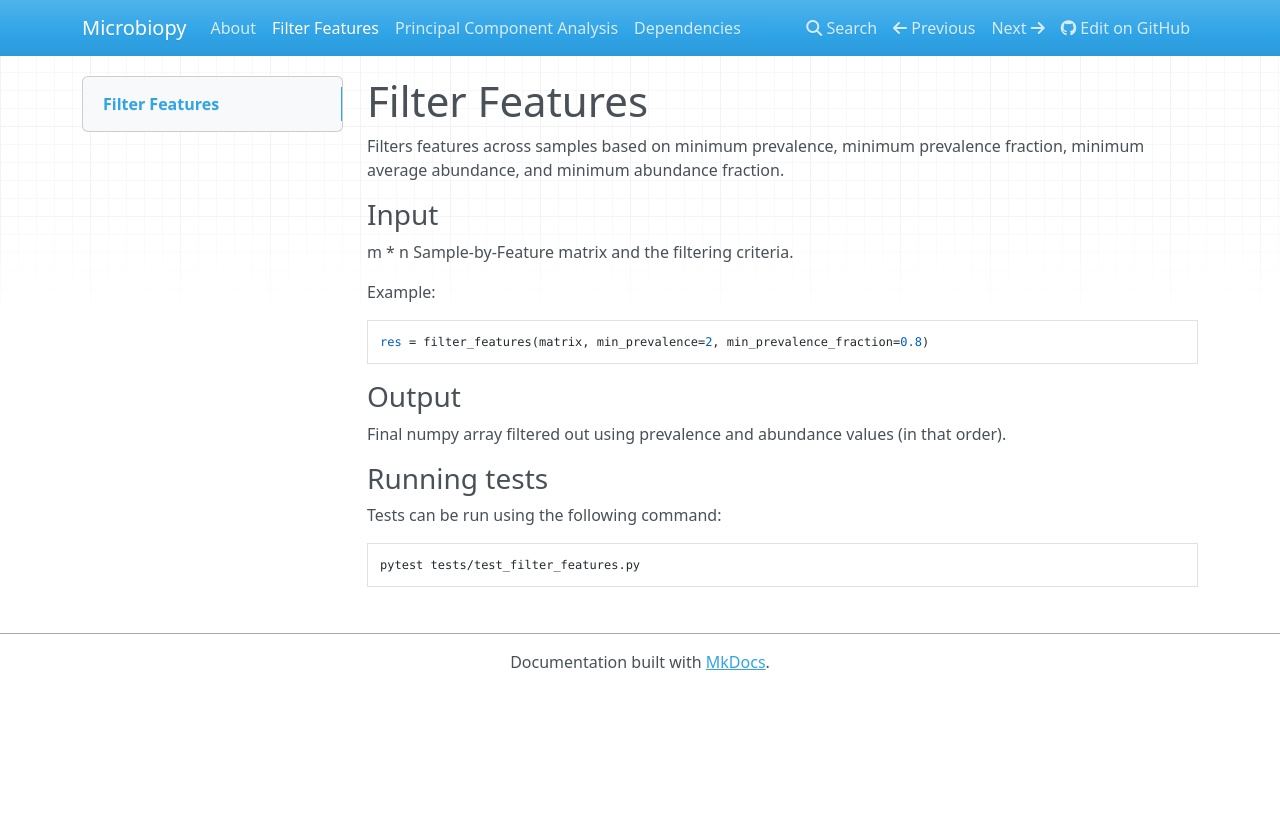
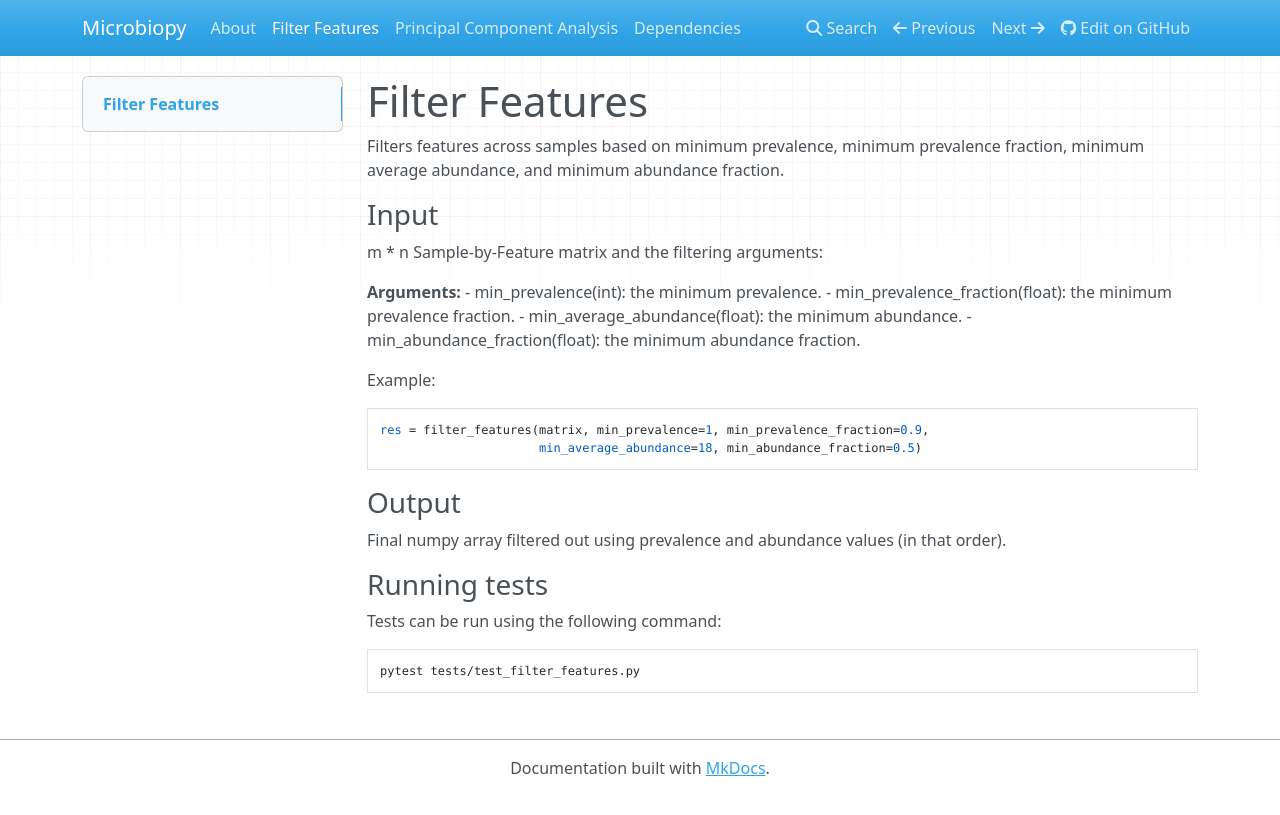
Before and after one commit to BigDataBiology/microbiopy, an MkDocs documentation site: the page built from docs/ff.md, in a window 1280 px wide. Shown: the top 815 px of the page. Built offline with MkDocs 1.6.1, drawn with Linux system fonts in a browser that asks for light colours; nearby versions of some CDN libraries.

Commit message:
Updated documentation and docstrings

````diff
--- a/docs/ff.md
+++ b/docs/ff.md
@@ -4,12 +4,20 @@ Filters features across samples based on minimum prevalence, minimum prevalence
 
 ### Input
 
-m * n Sample-by-Feature matrix and the filtering criteria.
+m * n Sample-by-Feature matrix and the filtering arguments:
+
+**Arguments:**
+- min_prevalence(int): the minimum prevalence.
+- min_prevalence_fraction(float): the minimum prevalence fraction.
+- min_average_abundance(float): the minimum abundance.
+- min_abundance_fraction(float): the minimum abundance fraction.
+
 
 Example:
 
 ```
-res = filter_features(matrix, min_prevalence=2, min_prevalence_fraction=0.8)
+res = filter_features(matrix, min_prevalence=1, min_prevalence_fraction=0.9,
+                      min_average_abundance=18, min_abundance_fraction=0.5)
 ```
 
 ### Output
````
Also changed, not shown: README.md (+12 -3 lines), docs/pca.md (+1 -1 lines), 2 other files.
